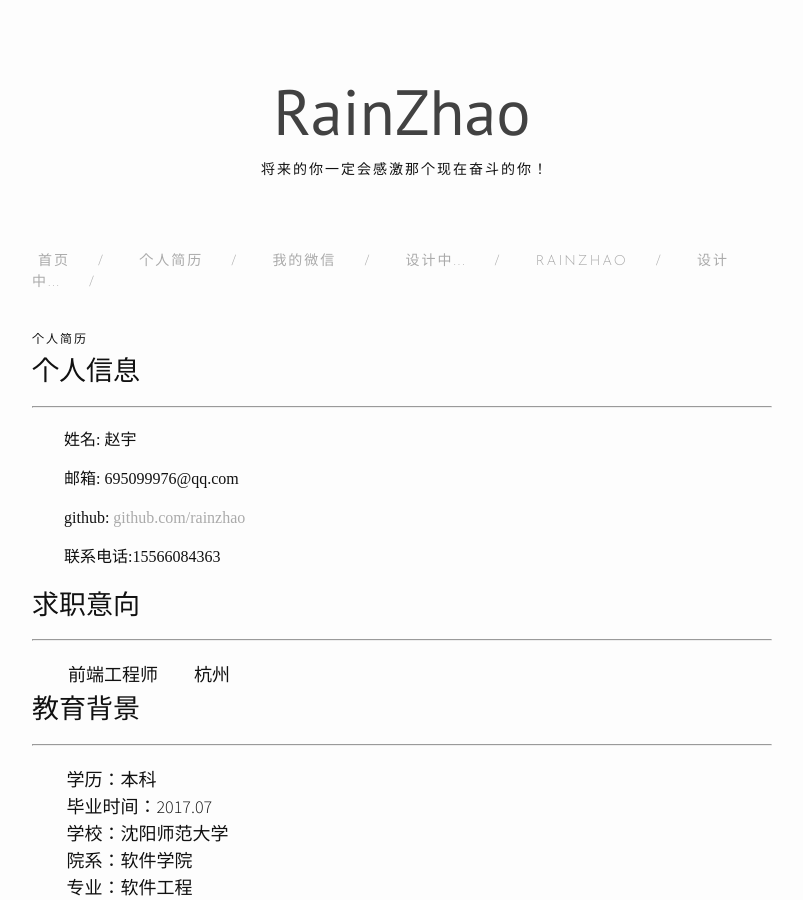
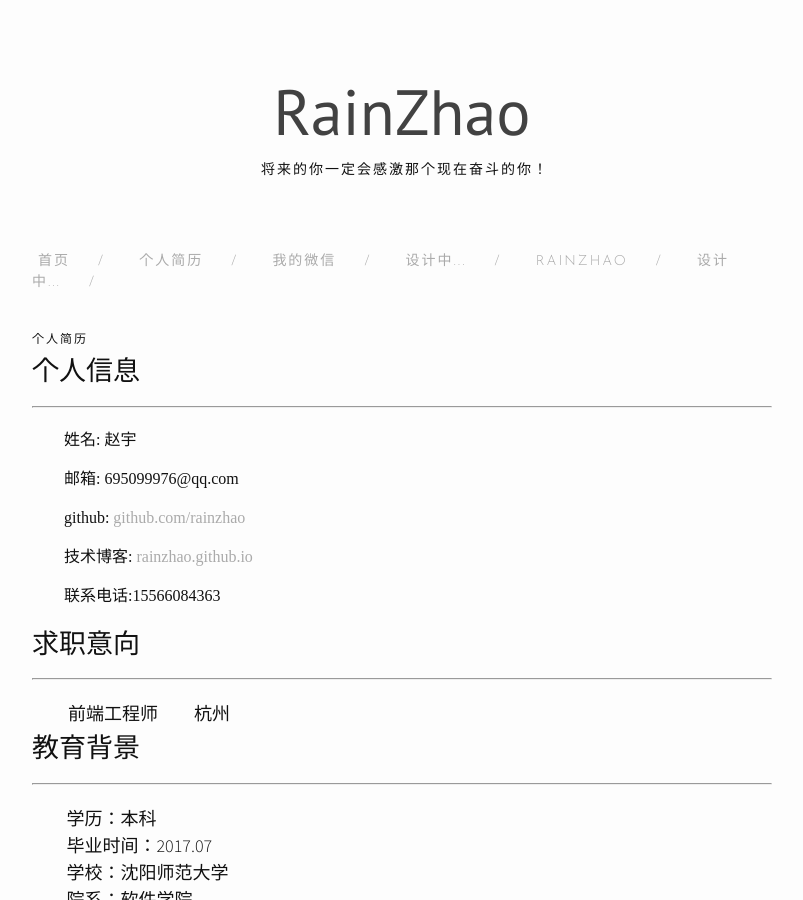
Before and after one commit to rainzhao/rainzhao.github.io.old, a Jekyll site: the page built from about.md, in a window 1280 px wide and 900 px high. Shown: the whole window, without its empty margins (238-1041 px from the left). Built offline with Jekyll 4.4.1, drawn with Linux system fonts in a browser that asks for light colours; nearby versions of some CDN libraries.

Commit message:
add blog link

```diff
--- a/_posts/2016-03-30-design-stories.markdown
+++ b/_posts/2016-03-30-design-stories.markdown
@@ -14,6 +14,7 @@ author: "rainzhaocreate"
     <p>姓名: 赵宇</p>
     <p>邮箱: 695099976@qq.com</p>
     <p>github: <a href="http://github.com/rainzhao">github.com/rainzhao</a></p>
+    <p>技术博客: <a href="http://rainzhao.github.io">rainzhao.github.io</a></p>
     <p>联系电话:15566084363</p>
   </div>
 </div>
--- a/about.md
+++ b/about.md
@@ -14,6 +14,7 @@ permalink: /about/
     <p>姓名: 赵宇</p>
     <p>邮箱: 695099976@qq.com</p>
     <p>github: <a href="http://github.com/rainzhao">github.com/rainzhao</a></p>
+    <p>技术博客: <a href="http://rainzhao.github.io">rainzhao.github.io</a></p>
     <p>联系电话:15566084363</p>
   </div>
 </div>
```
